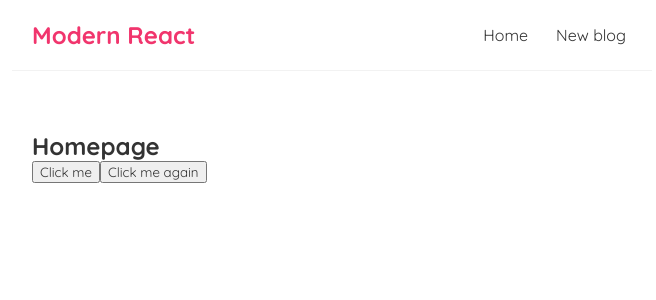
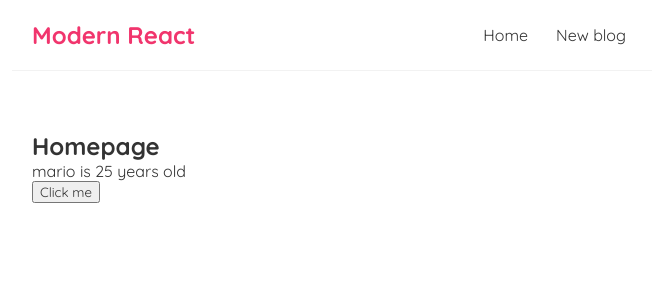
Before and after one commit to safaaeltom/Modern-REACT, a React (Vite) app: page / in a window 1280 px wide. Shown: the top 300 px of the page, without its empty margins (308-964 px from the left). Built offline with nearby package versions, Linux system fonts and the light colour scheme.

Commit message:
feat: implement state management with useState hook

```diff
--- a/src/Home.jsx
+++ b/src/Home.jsx
@@ -1,18 +1,18 @@
+import {useState} from 'react';
+
 const Home = () => {
+    const [name, setName] = useState('mario');
+    const [age, setAge] = useState(25);
 
-    const handleClick =(e) => {
-        console.log('hello ninjas', e);
+    const handleClick =() => {
+       setName('luigi');
+       setAge(30);
     }
-
-    const handleClickAgain =(name, e) => {
-        console.log('hello ' + name, e.target);
-    }
-
     return (
         <div className="home">
             <h2>Homepage</h2>
+            <p>{ name } is { age } years old</p>
             <button onClick={handleClick}>Click me</button>
-            <button onClick={(e)=>handleClickAgain('safiloo', e)}>Click me again</button>
         </div>
      );
 }
```
